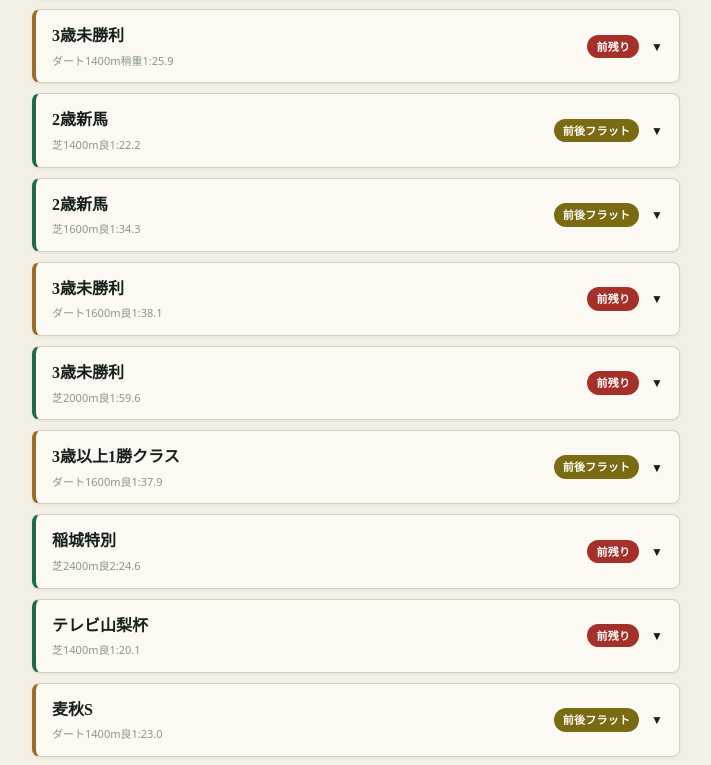
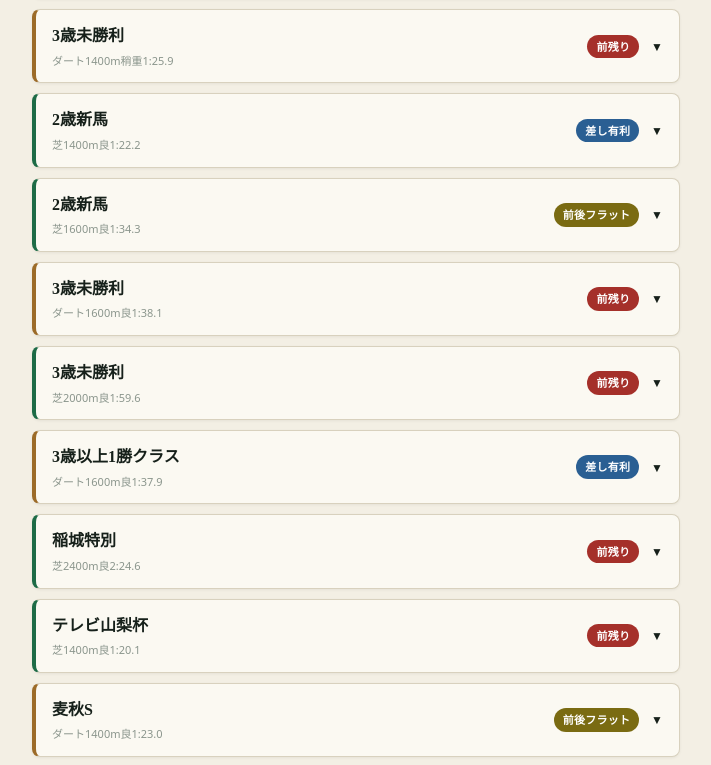
Before and after one commit to motoya413794-source/tenkai-matrix, a React (Vite) app: page / in a window 1280 px wide. Shown: the part 1355-2120 px from the top of the page, without its empty margins (284-995 px from the left). Built offline with nearby package versions, Linux system fonts and the light colour scheme.

Commit message:
feat: lower diff threshold to 40% for JRA

```diff
--- a/src/tenkai.js
+++ b/src/tenkai.js
@@ -64,9 +64,10 @@ export function predictTenkai(horses, totalGroups, isNAR = false) {
     else if (isNAR || h.groupIdx > rearThird) kohoScore += w
   })
 
-  const threshold = isNAR ? 0.6 : 0.5
-  if (frontScore / totalWeight >= threshold) return 'front'
-  if (kohoScore / totalWeight >= threshold) return 'diff'
+  const frontThreshold = isNAR ? 0.6 : 0.5
+  const diffThreshold  = isNAR ? 0.6 : 0.4
+  if (frontScore / totalWeight >= frontThreshold) return 'front'
+  if (kohoScore / totalWeight >= diffThreshold) return 'diff'
   return 'flat'
 }
 
```
